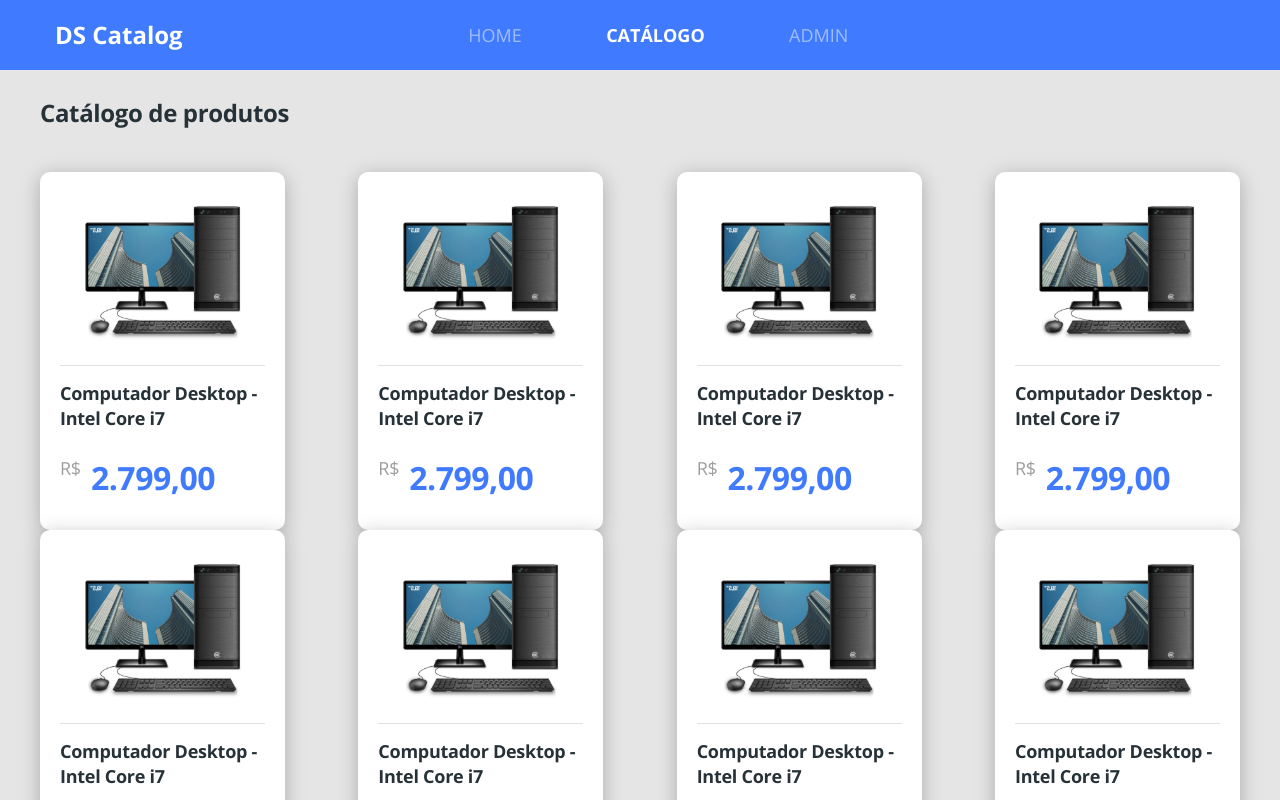
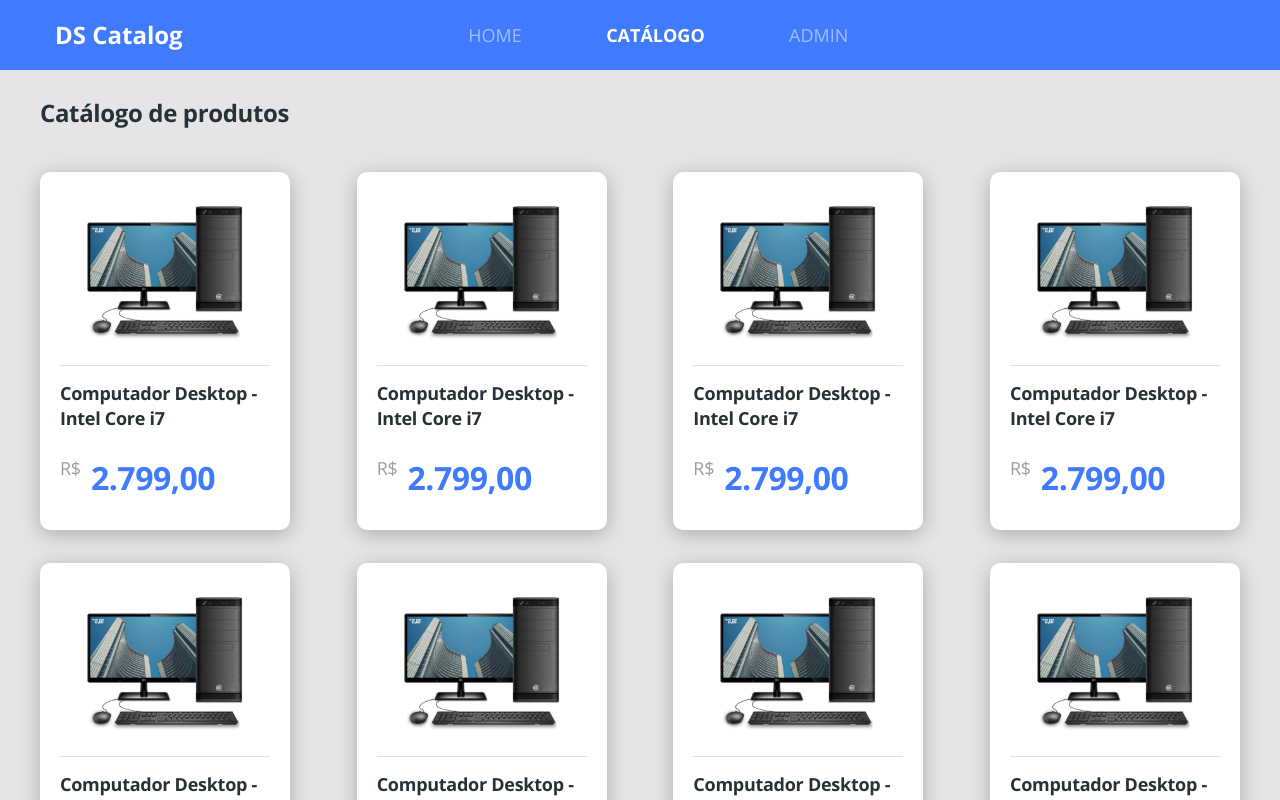
Before and after one commit to marlon-frazao/dscatalog-bootcamp-devsuperior, a React (Create React App) app in the folder front-web/: page /catalog in a window 1280 px wide. Shown: the top 800 px of the page. Built offline with nearby package versions, Linux system fonts and the light colour scheme.

Commit message:
Finalizing the product listing layout

```diff
--- a/front-web/src/pages/Catalog/components/ProductCard/styles.scss
+++ b/front-web/src/pages/Catalog/components/ProductCard/styles.scss
@@ -1,5 +1,4 @@
 .product-card {
-    width: 245px;
     padding: 20px 20px 30px 20px;
     text-align: center;
 }
--- a/front-web/src/pages/Catalog/styles.scss
+++ b/front-web/src/pages/Catalog/styles.scss
@@ -12,7 +12,8 @@
 
 .catalog-products {
     margin-top: 43px;
-    display: flex;
-    flex-wrap: wrap;
+    display: grid;
+    grid-template-columns: repeat(auto-fill, 250px);
+    grid-gap: 33px 20px;
     justify-content: space-between;
 }
```
